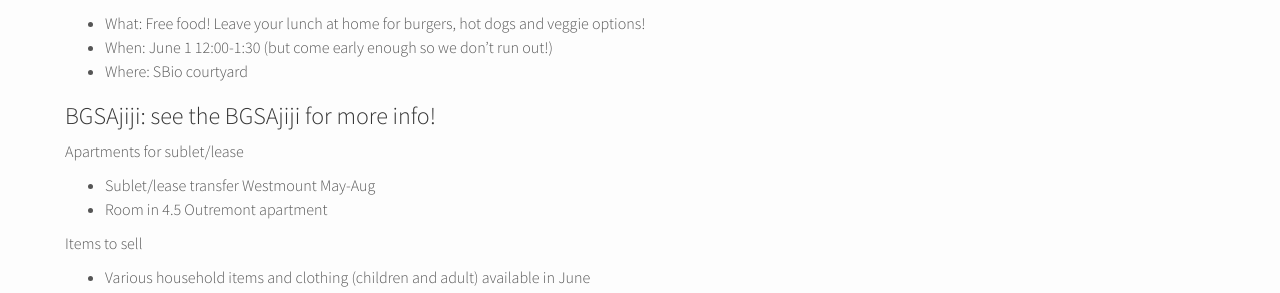
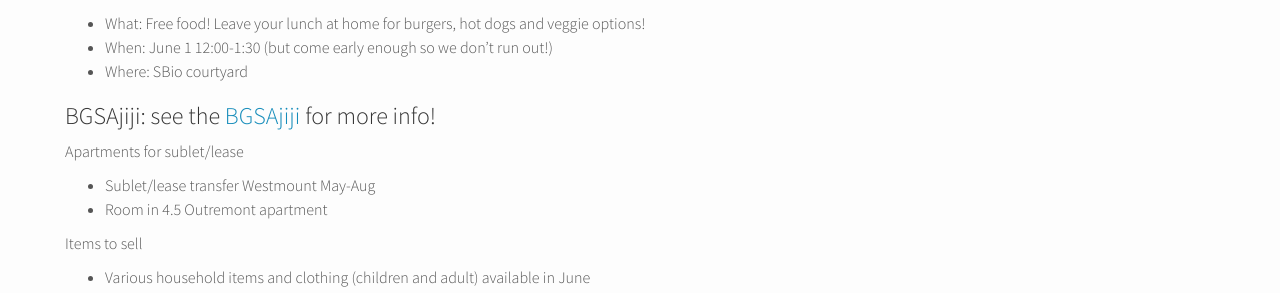
Before and after one commit to McGillBGSA/McGillBGSA.github.io, a Jekyll site: the page built from _posts/2016-05-16-Staff-Appreciation-Day.md, in a window 1280 px wide and 900 px high, scrolled down 618 px. Shown: the part 160-453 px from the top of the window. Built offline with Jekyll 4.4.1, drawn with Linux system fonts in a browser that asks for light colours; nearby versions of some CDN libraries; part of the change alters nothing that is shown.

```diff
--- a/_posts/2016-05-16-Staff-Appreciation-Day.md
+++ b/_posts/2016-05-16-Staff-Appreciation-Day.md
@@ -29,7 +29,7 @@ Also, I am looking for people to run this year's **Molecular Biology Student Sym
 - When: June 1 12:00-1:30 (but come early enough so we don’t run out!)
 - Where: SBio courtyard
 
-## BGSAjiji: see the BGSAjiji for more info!
+## BGSAjiji: see the [BGSAjiji](https://docs.google.com/spreadsheets/d/1s9BcBibvzUni4RXZ90X5_LQtxD_19S6mxys_-VmQ1CM/edit?pli=1#gid=0) for more info!
 
 Apartments for sublet/lease
 
```
